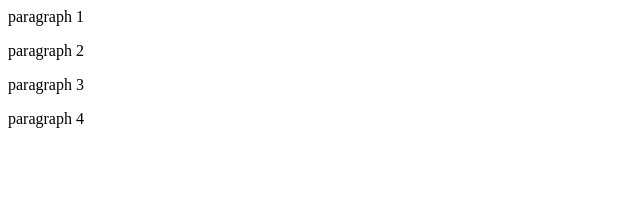
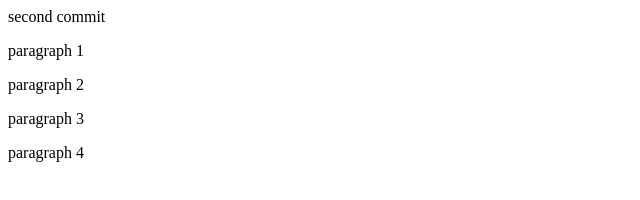
Before and after one commit to lilyrhoelscher/Lecture10_21, a plain HTML site: page index.html in a window 1280 px wide. Shown: the whole page, without its empty margins (0-640 px from the left). Drawn offline with Linux system fonts and the light colour scheme.

Commit message:
added header

```diff
--- a/index.html
+++ b/index.html
@@ -6,9 +6,13 @@
     <title>Sharing Practice with GitHub</title>
 </head>
 <body>
+    <div>
+        <header>second commit</header>
+    </div>
     <p>paragraph 1</p>
     <p>paragraph 2</p>
     <p>paragraph 3</p>
     <p>paragraph 4</p>
+
 </body>
 </html>
```
